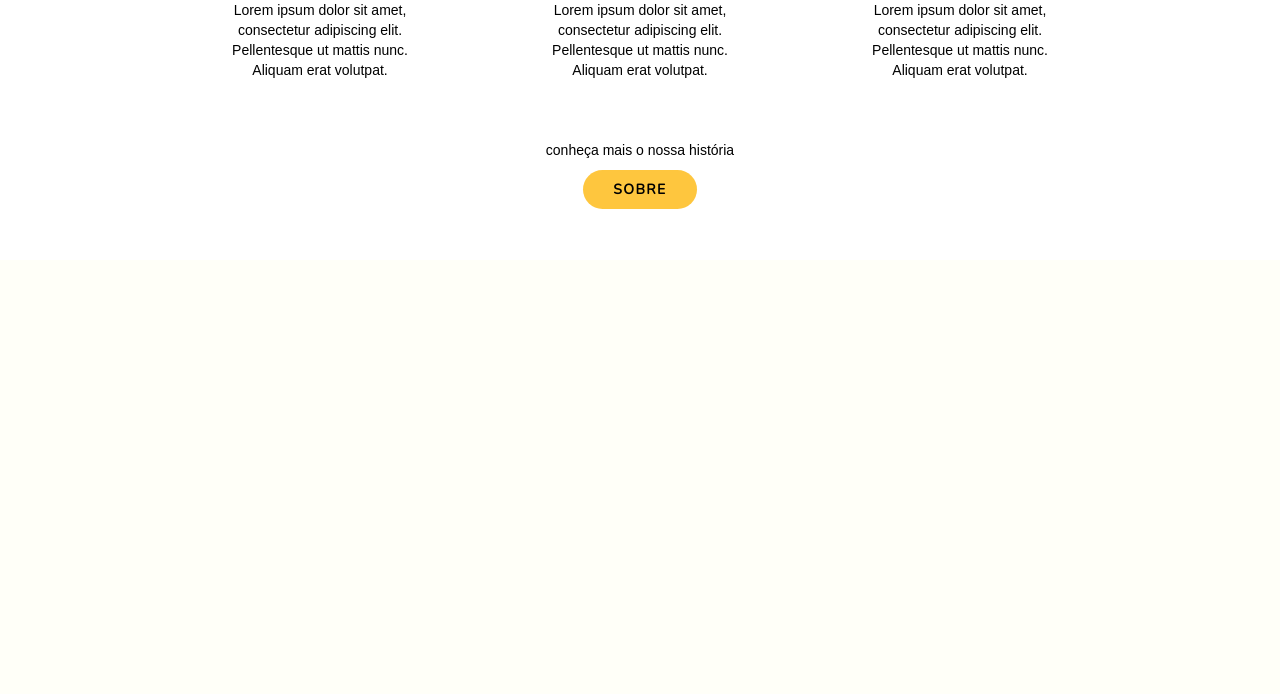
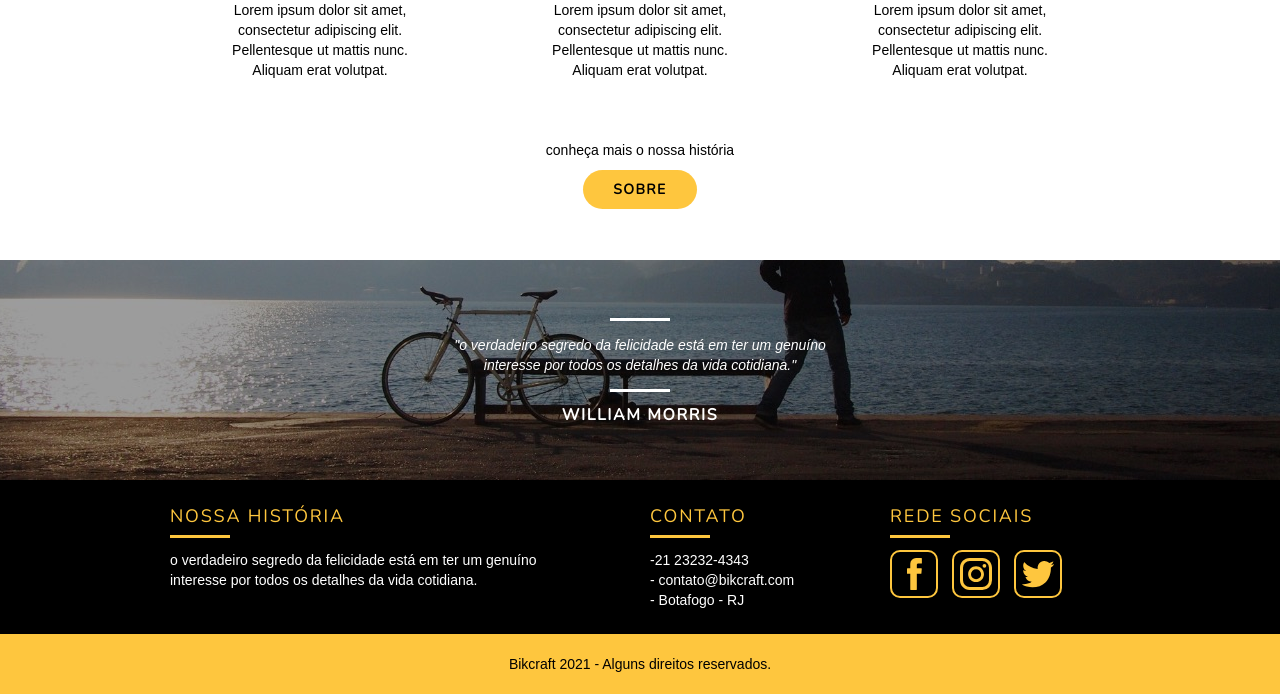
Before and after one commit to diegobpaula/bikcraft, a PHP site: page / in a window 1280 px wide. Shown: the part 2260-2954 px from the top of the page. Before the commit the page ends 2469 px from the top, so only its background shows below. Run offline with PHP 8.4, Linux system fonts and the light colour scheme.

Commit message:
feat: coding the footer

```diff
--- a/web/css/style.css
+++ b/web/css/style.css
@@ -259,3 +259,80 @@ img {
   background: #000000;
   margin: 6px auto;
 }
+
+/* quebra */
+.quebra {
+  width: 100%;
+  height: 220px;
+  background: url(../img/bg-footer.jpg) no-repeat center;
+  background-size: cover;
+  text-align: center;
+  padding-top: 44px;
+}
+
+.quebra .quote-externo {
+  max-width: 400px;
+}
+
+/* footer */
+.footer {
+  width: 100%;
+  background: #000000;
+  color: #ffffff;
+  padding: 24px 0;
+}
+
+.footer h3 {
+  font-size: 18px;
+  line-height: 25px;
+  color: #fec63e;
+  text-transform: uppercase;
+  font-weight: normal;
+  letter-spacing: .1em;
+}
+
+.footer h3::after {
+  content: "";
+  display: block;
+  width: 60px;
+  height: 3px;
+  background: #fec63e;
+  padding-top: 2px;
+  margin: 6px 0 12px 0;
+}
+
+.footer-historia {
+  padding-right: 40px;
+}
+
+.footer-contato ul li {
+  font-family: Arial, Helvetica, sans-serif;
+  font-size: 14px;
+  line-height: 20px;
+}
+
+.footer-social ul li {
+  display: inline-block;
+  margin-right: 10px;
+}
+
+.footer-social ul li a {
+  border: 2px solid #fec63e;
+  display: block;
+  border-radius: 10px;
+  padding: 6px;
+}
+
+.footer-social ul li a:hover {
+  border-color: #ffffff;
+}
+
+.copy {
+  background: #fec63e;
+  width: 100%;
+  padding: 20px;
+}
+
+.copy p {
+  text-align: center;
+}
--- a/web/index.html
+++ b/web/index.html
@@ -102,6 +102,7 @@
         </div>
       </div>
     </section>
+    <!-- close portfólio -->
 
     <section class="qualidade container">
       <h2 class="subtitulo">Qualidade</h2>
@@ -137,5 +138,67 @@
       </div>
     </section>
     <!-- close quality -->
+
+    <section class="quebra">
+      <blockquote class="quote-externo container">
+        <p>
+          "o verdadeiro segredo da felicidade está em ter um genuíno interesse
+          por todos os detalhes da vida cotidiana."
+        </p>
+        <cite>WILLIAM MORRIS</cite>
+      </blockquote>
+    </section>
+
+    <!-- close quebra seção -->
+
+    <footer>
+      <div class="footer">
+        <div class="container">
+          <div class="grid-8 footer-historia">
+            <h3>Nossa história</h3>
+            <p>
+              o verdadeiro segredo da felicidade está em ter um genuíno
+              interesse por todos os detalhes da vida cotidiana.
+            </p>
+          </div>
+
+          <div class="grid-4 footer-contato">
+            <h3>Contato</h3>
+            <ul>
+              <li>-21 23232-4343</li>
+              <li>- contato@bikcraft.com</li>
+              <li>- Botafogo - RJ</li>
+            </ul>
+          </div>
+
+          <div class="grid-4 footer-social">
+            <h3>Rede Sociais</h3>
+            <ul>
+              <li>
+                <a href="https://facebook.com" target="_blank">
+                  <img src="img/redes-sociais/facebook.svg" alt="facebook" />
+                </a>
+              </li>
+              <li>
+                <a href="https://instagram.com" target="_blank">
+                  <img src="img/redes-sociais/instagram.svg" alt="instagram" />
+                </a>
+              </li>
+              <li>
+                <a href="https://twitter.com" target="_blank">
+                  <img src="img/redes-sociais/twitter.svg" alt="twitter" />
+                </a>
+              </li>
+            </ul>
+          </div>
+        </div>
+      </div>
+      <div class="copy">
+        <div class="container">
+          <p class="grid-16">Bikcraft 2021 - Alguns direitos reservados.</p>
+        </div>
+      </div>
+    </footer>
+    <!-- close footer -->
   </body>
 </html>
```
